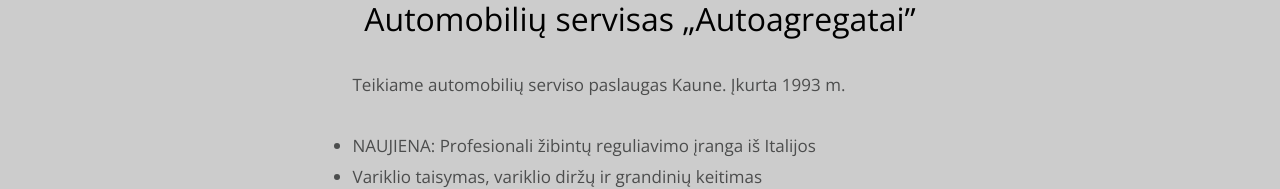
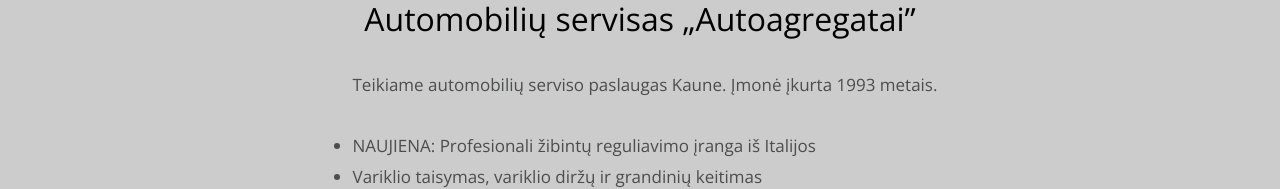
Before and after one commit to autoagregatai/autoagregatai.github.io, a plain HTML site: page index.html in a window 1280 px wide. Shown: the part 523-712 px from the top of the page. Drawn offline with nearby package versions, Linux system fonts and the light colour scheme.

Commit message:
Update index.html

```diff
--- a/index.html
+++ b/index.html
@@ -40,7 +40,7 @@
 		<main>
 			<header id="apie" class="row tm-welcome-section">
 				<h2 class="col-12 text-center tm-section-title">Automobilių servisas „Autoagregatai”</h2>
-				<div style="padding-left:25px"><p class="col-12">Teikiame automobilių serviso paslaugas Kaune. Įkurta 1993 m.<br><br></p>
+				<div style="padding-left:25px"><p class="col-12">Teikiame automobilių serviso paslaugas Kaune. Įmonė įkurta 1993 metais.<br><br></p>
 
                 <ul class="col-12">
 		  <li>NAUJIENA: Profesionali žibintų reguliavimo įranga iš Italijos</li>
```
